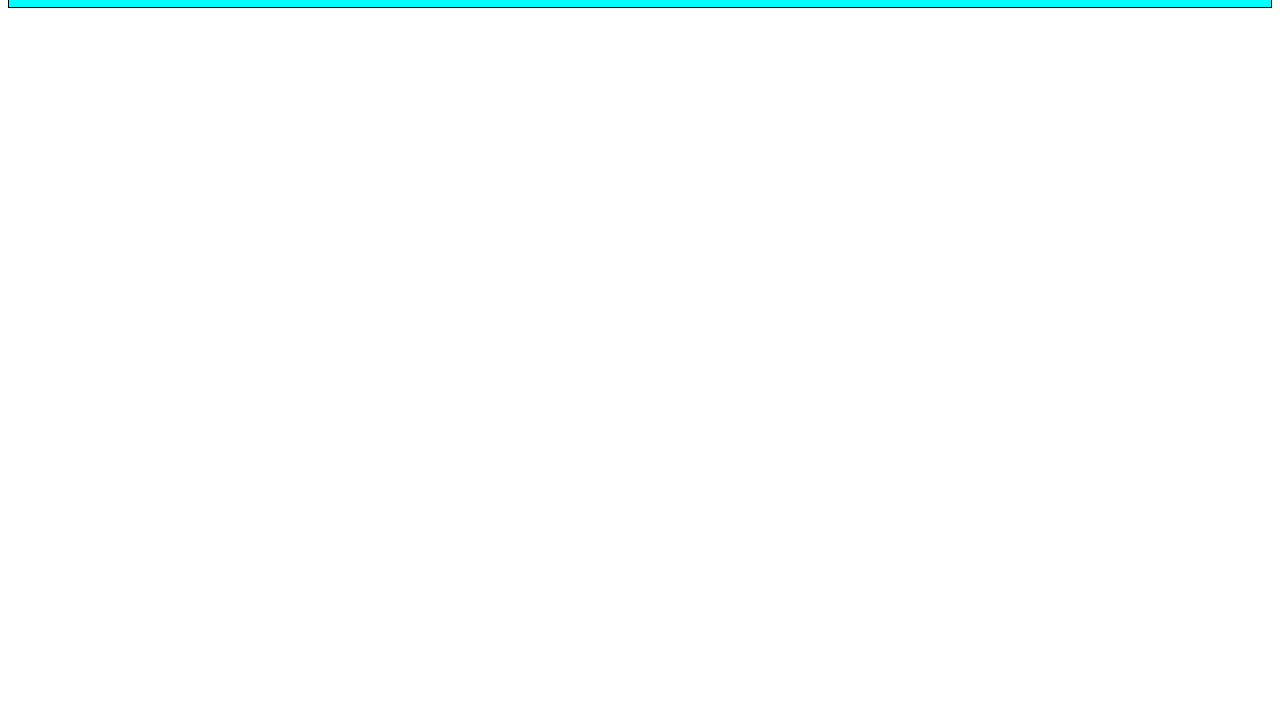
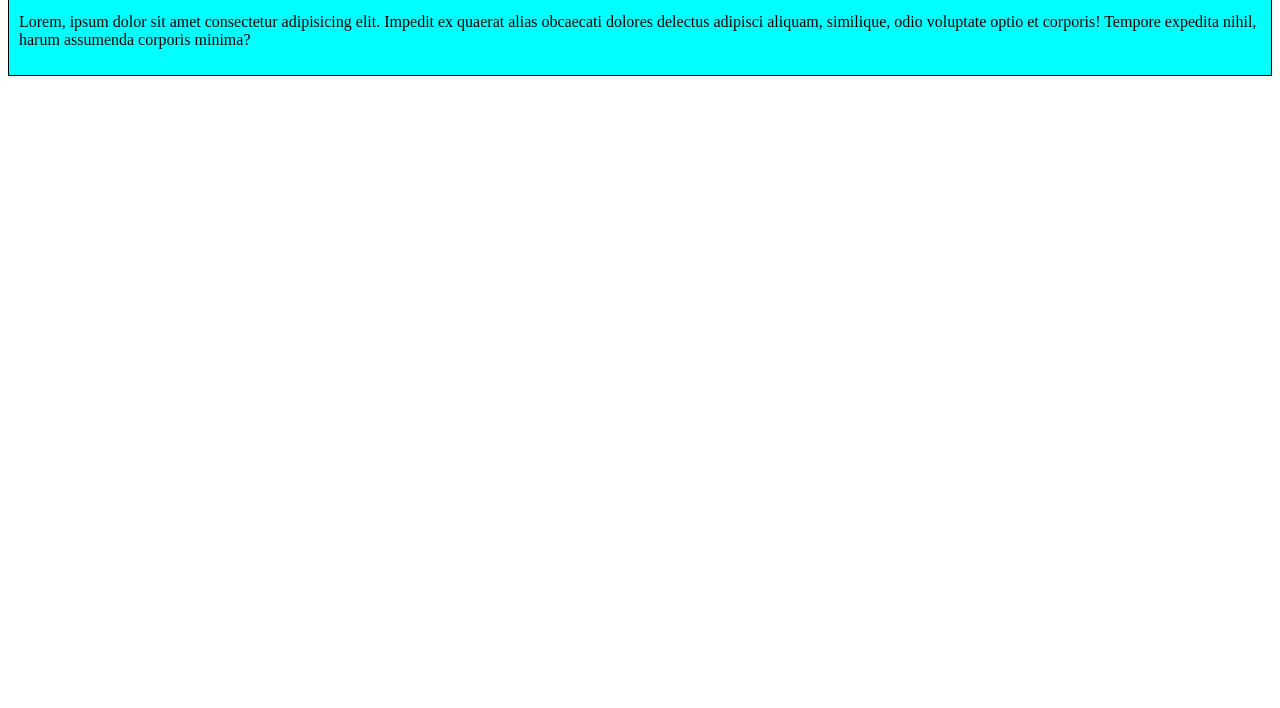
Before and after one commit to Frankyxz/sample-repo, a plain HTML site: page index.html in a window 1280 px wide. Shown: the part 92-800 px from the top of the page. Drawn offline with Linux system fonts and the light colour scheme.

Commit message:
Added a content

```diff
--- a/index.html
+++ b/index.html
@@ -18,6 +18,10 @@
         <li id = "settings"><a href="#">Settings </a> </li>
         </ul>
         </nav>
+
+        <div class="content">
+            <p>Lorem, ipsum dolor sit amet consectetur adipisicing elit. Impedit ex quaerat alias obcaecati dolores delectus adipisci aliquam, similique, odio voluptate optio et corporis! Tempore expedita nihil, harum assumenda corporis minima?</p>
+        </div>
     </div>
 </body>
 </html>
```
